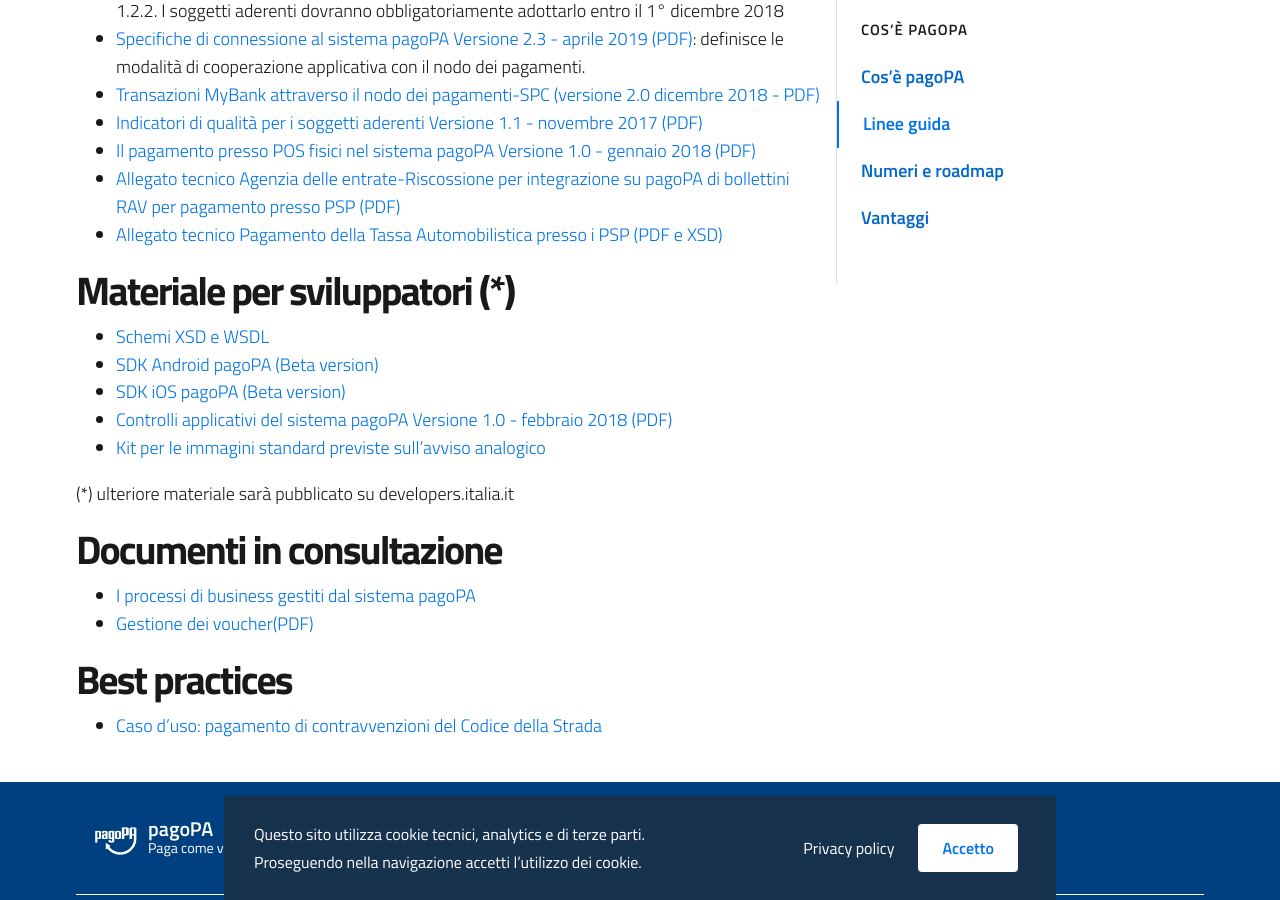
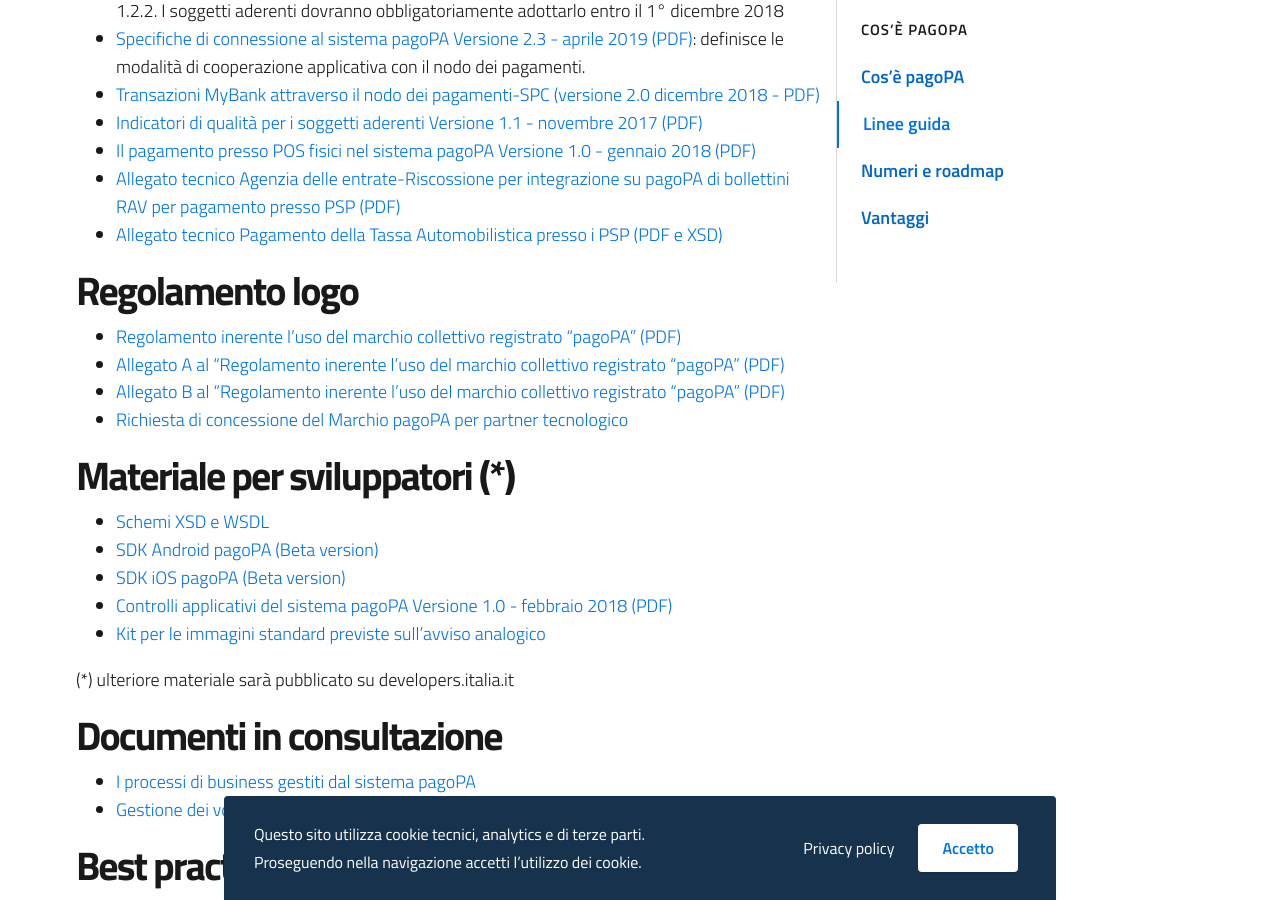
Before and after one commit to pagopa/site-pagopa.gov.it, a Jekyll site: the page built from it/pagopa/linee-guida.md, in a window 1280 px wide and 900 px high, scrolled down 824 px. Built offline with Jekyll 4.4.1, drawn with Linux system fonts in a browser that asks for light colours.

Commit message:
Update linee-guida.md

```diff
--- a/it/pagopa/linee-guida.md
+++ b/it/pagopa/linee-guida.md
@@ -23,6 +23,12 @@
 * [Allegato tecnico Agenzia delle entrate-Riscossione per integrazione su pagoPA di bollettini RAV per pagamento presso PSP (PDF)](https://github.com/italia/lg-pagopa-docs/blob/master/documentazione_tecnica_collegata/documentazione_collegata/agengiaentraterisc_rav_psp.pdf)
 * [Allegato tecnico Pagamento della Tassa Automobilistica presso i PSP (PDF e XSD)](https://github.com/italia/lg-pagopa-docs/blob/master/documentazione_tecnica_collegata/documentazione_collegata/bollo_auto_mod_4_0.zip)
 
+## Regolamento logo
+* [Regolamento inerente l’uso del marchio collettivo registrato “pagoPA" (PDF)](https://github.com/italia/lg-pagopa-docs/blob/master/documentazione_tecnica_collegata/regolamento_logo/regolamento_uso_marchio_pagopa_2018_0_0.pdf)
+* [Allegato A al "Regolamento inerente l’uso del marchio collettivo registrato “pagoPA" (PDF)](https://github.com/italia/lg-pagopa-docs/blob/master/documentazione_tecnica_collegata/regolamento_logo/all_a_brandguidelines_0_0.pdf)
+* [Allegato B al "Regolamento inerente l’uso del marchio collettivo registrato “pagoPA" (PDF)](https://github.com/italia/lg-pagopa-docs/blob/master/documentazione_tecnica_collegata/regolamento_logo/brandguidelines_v_2_1.pdf)
+* [Richiesta di concessione del Marchio pagoPA per partner tecnologico](https://github.com/italia/lg-pagopa-docs/blob/master/documentazione_tecnica_collegata/regolamento_logo/richiesta_concessione_in_uso_marchio_pagopa_per_partner_tecnologico.pdf)
+
 ## Materiale per sviluppatori (*)
 * [Schemi XSD e WSDL](https://github.com/italia/pagopa-specifichepagamenti-schemi)
 * [SDK Android pagoPA (Beta version)](https://github.com/italia/pagopa-android-example)
```
